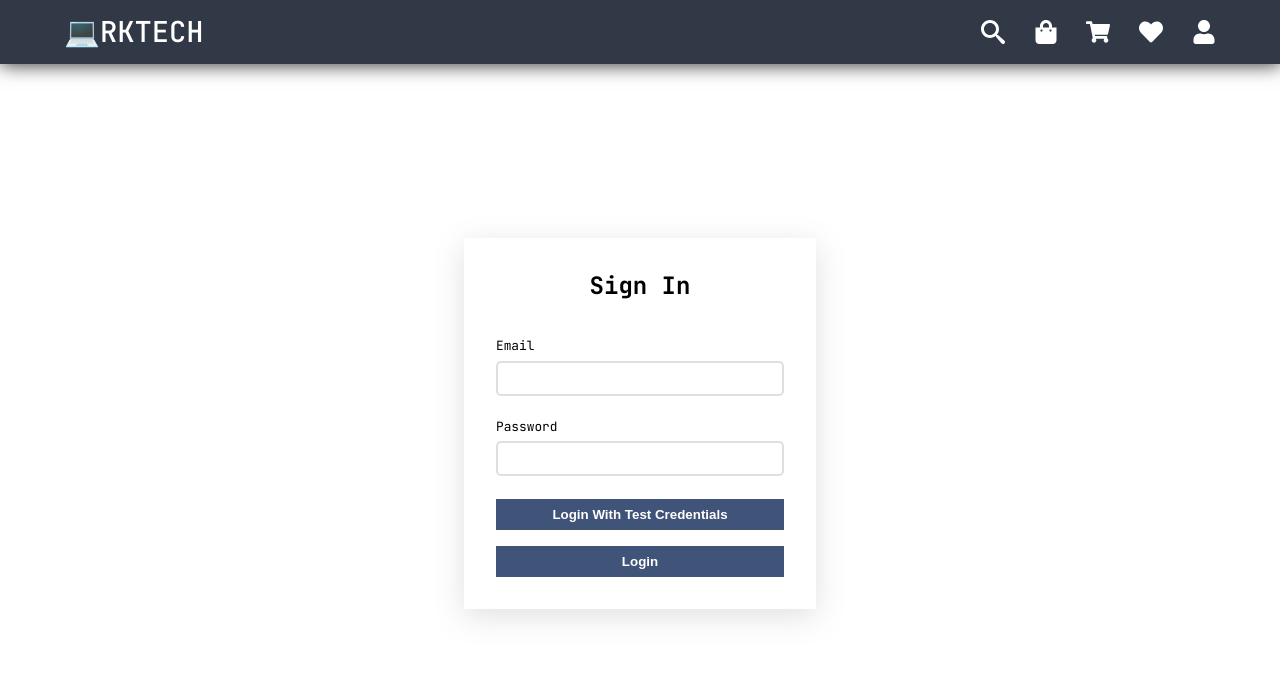
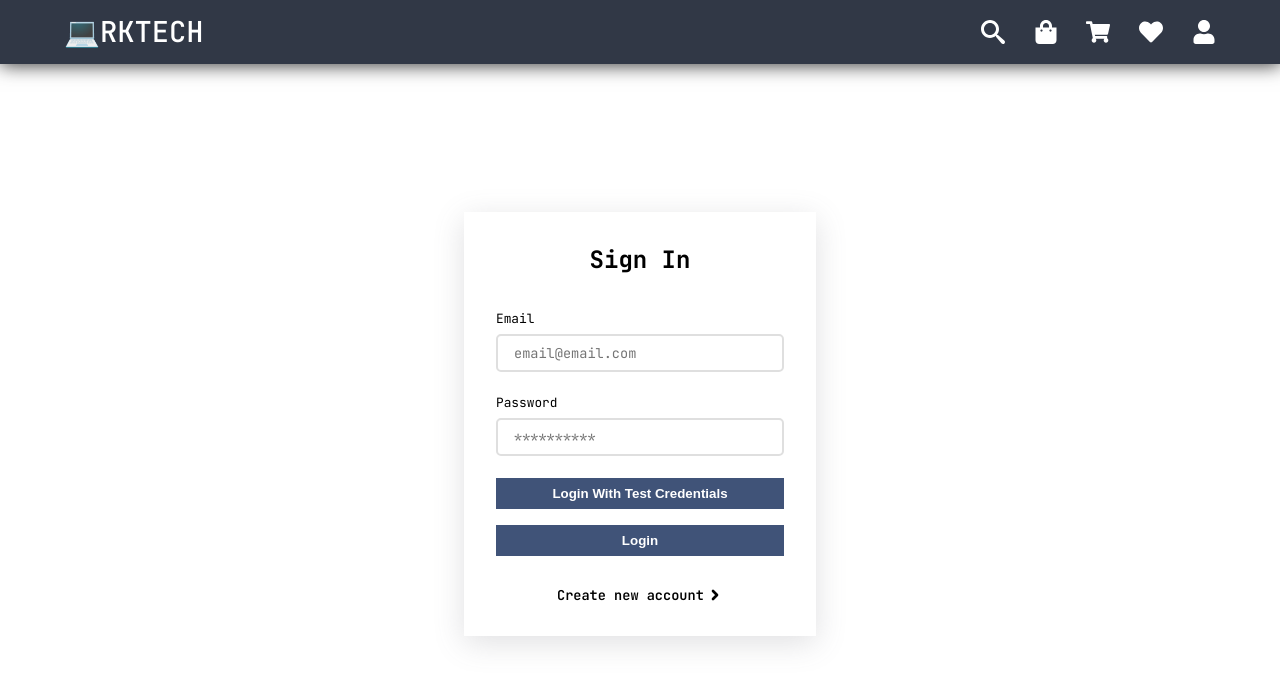
Before and after one commit to RK03ind/rktech-shop, a React (Create React App) app: page /login in a window 1280 px wide. Shown: the top 686 px of the page. Built offline with nearby package versions, Linux system fonts and the light colour scheme; what miragejs would draw is missing.

Commit message:
UPDATE: Login card style

```diff
--- a/src/pages/Login/Login.jsx
+++ b/src/pages/Login/Login.jsx
@@ -1,8 +1,10 @@
+import { FiChevronRight } from "react-icons/fi";
 import { useContext, useEffect } from "react";
 import usePostData from "../../hooks/usePostData";
-import "./styles/Login.css";
 import { useNavigate } from "react-router-dom";
 import { AuthContext } from "../../context/AuthContext";
+import "./styles/Login.css";
+
 const Login = () => {
   const { data, loading, error, postData } = usePostData("/api/auth/login");
   const navigate = useNavigate();
@@ -28,14 +30,17 @@ const Login = () => {
         <h2>Sign In</h2>
         <label className="input-wrapper">
           <label>Email</label>
-          <input type="text" />
+          <input type="text" placeholder="email@email.com" />
         </label>
         <label className="input-wrapper">
           <label>Password</label>
-          <input type="text" />
+          <input type="password" placeholder="**********" />
         </label>
         <button onClick={loginWithTestData}>Login With Test Credentials</button>
         <button>Login</button>
+        <div className="register" onClick={() => navigate("register")}>
+          Create new account <FiChevronRight size={16} strokeWidth={4} />
+        </div>
       </div>
     </div>
   );
--- a/src/pages/Login/styles/Login.css
+++ b/src/pages/Login/styles/Login.css
@@ -33,6 +33,7 @@
   border-radius: 5px;
   border: 2px solid #dfdfdf;
   font-size: 0.85rem;
+  font-family: inherit;
   padding: 0.5rem 1rem;
   cursor: pointer;
 }
@@ -50,3 +51,15 @@
   color: white;
   border: 0;
 }
+
+.login-container .login-card .register {
+  cursor: pointer;
+  display: flex;
+  justify-content: center;
+  margin-top: 0.85rem;
+  align-items: center;
+  font-size: 0.85rem;
+  font-weight: 600;
+  gap: 0.2rem;
+  text-align: center;
+}
```
